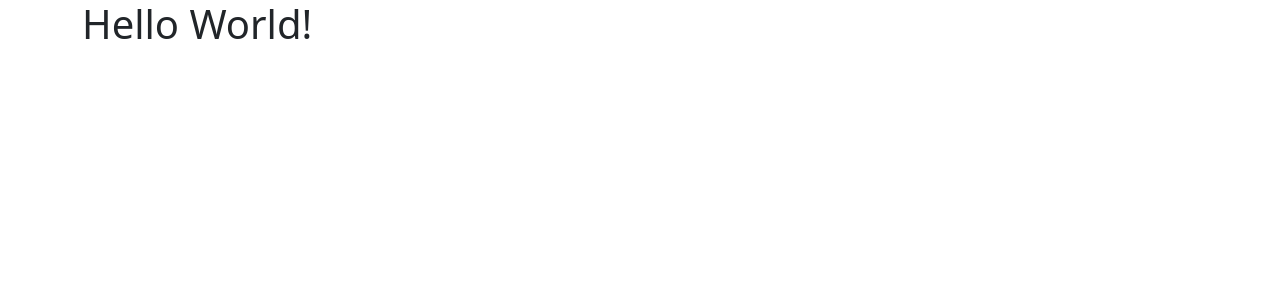
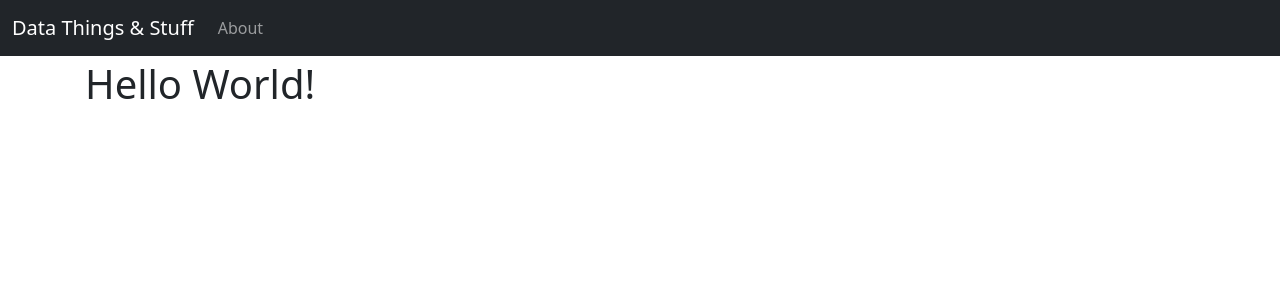
Before and after one commit to nickbap/DataThingsAndStuff, a Flask app: page / in a window 1280 px wide. Shown: the top 300 px of the page. Run offline with Flask 2, Linux system fonts and the light colour scheme; parts of the project's set-up code (start-up, migrations or seed data) failed here and were passed over.

Commit message:
Add navbar to base

```diff
--- /dev/null
+++ b/dtns/static/css/style.css
@@ -0,0 +1,3 @@
+main > .container {
+    padding: 60px 15px 0;
+  }
--- a/dtns/templates/_base.html
+++ b/dtns/templates/_base.html
@@ -8,12 +8,39 @@
 
     <link href="https://cdn.jsdelivr.net/npm/bootstrap@5.1.1/dist/css/bootstrap.min.css" rel="stylesheet"
         integrity="sha384-F3w7mX95PdgyTmZZMECAngseQB83DfGTowi0iMjiWaeVhAn4FJkqJByhZMI3AhiU" crossorigin="anonymous">
-
+    <link href="{{ url_for('static', filename='css/style.css') }}" rel="stylesheet">
     <title>Data Things and Stuff</title>
 </head>
 
 <body>
-    {% block content %}{% endblock %}
+    <header>
+        <nav class="navbar navbar-expand-md navbar-dark fixed-top bg-dark">
+            <div class="container-fluid">
+                <a class="navbar-brand" href="#">Data Things & Stuff</a>
+                <button class="navbar-toggler" type="button" data-bs-toggle="collapse" data-bs-target="#navbarCollapse"
+                    aria-controls="navbarCollapse" aria-expanded="false" aria-label="Toggle navigation">
+                    <span class="navbar-toggler-icon"></span>
+                </button>
+                <div class="collapse navbar-collapse" id="navbarCollapse">
+                    <ul class="navbar-nav me-auto mb-2 mb-md-0">
+                        <li class="nav-item">
+                            <a class="nav-link" href="#">About</a>
+                        </li>
+                    </ul>
+                    <!-- <form class="d-flex">
+                        <input class="form-control me-2" type="search" placeholder="Search" aria-label="Search">
+                        <button class="btn btn-outline-success" type="submit">Search</button>
+                    </form> -->
+                </div>
+            </div>
+        </nav>
+    </header>
+
+    <main class="flex-shrink-0">
+        <div class="container">
+            {% block content %}{% endblock %}
+        </div>
+    </main>
 
     <script src="https://cdn.jsdelivr.net/npm/bootstrap@5.1.1/dist/js/bootstrap.bundle.min.js"
         integrity="sha384-/bQdsTh/da6pkI1MST/rWKFNjaCP5gBSY4sEBT38Q/9RBh9AH40zEOg7Hlq2THRZ" crossorigin="anonymous">
--- a/dtns/templates/home.html
+++ b/dtns/templates/home.html
@@ -1,8 +1,5 @@
 {% extends '_base.html' %}
 
 {% block content %}
-<div class="container">
-    <h1>Hello World!</h1>
-</div>
-
+<h1>Hello World!</h1>
 {% endblock %}
--- a/tests.py
+++ b/tests.py
@@ -24,6 +24,7 @@ class TestApp(unittest.TestCase):
         response = self.client.get("/")
 
         self.assertEqual(response.status_code, 200)
+        self.assertIn("Data Things & Stuff", response.get_data(as_text=True))
 
 
 class TestDevelopmentAppConfig(unittest.TestCase):
```
